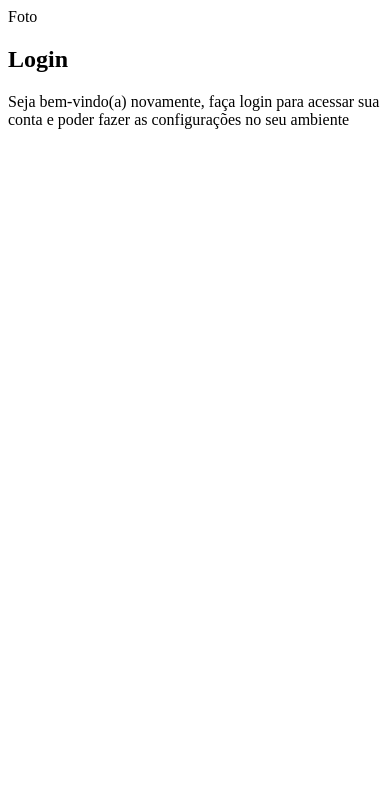
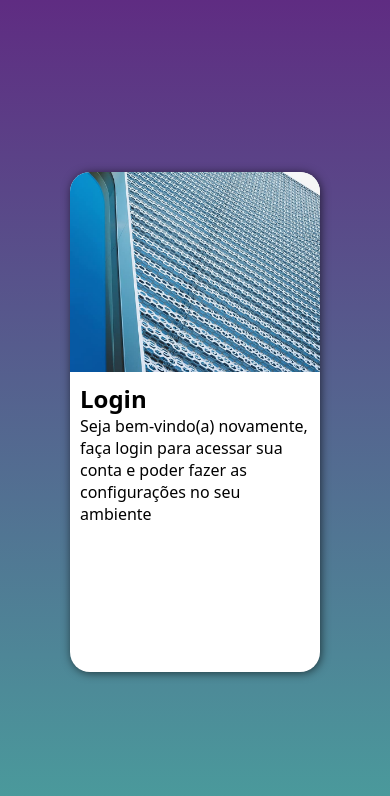
Before and after one commit to JoaoLVinente/Projeto-login, a plain HTML site: page index.html in a window 390 px wide. Drawn offline with Linux system fonts and the light colour scheme.

Commit message:
Fiz a versão mobile first

```diff
--- a/estilos/style.css
+++ b/estilos/style.css
@@ -1 +1,52 @@
 @charset "UTF-8";
+
+/*
+    Paleta de cores que serão utilizadas
+    Verde: #49a09d
+    Lilás: #5f2c82
+*/
+
+* {
+    margin: 0px;
+    padding: 0px;
+}
+
+html, body {
+    background-image: linear-gradient(to bottom, #5f2c82, #49a09d);
+    font-family: system-ui, -apple-system, BlinkMacSystemFont, 'Segoe UI', Roboto, Oxygen, Ubuntu, Cantarell, 'Open Sans', 'Helvetica Neue', sans-serif;
+}
+
+main {
+    height: 100vh;
+    width: 100vw;
+    position: relative;
+}
+
+section#login {
+    background-color: white;
+    height: 500px;
+    width: 250px;
+    border-radius: 20px;
+    position: absolute;
+    box-sizing: border-box;
+
+    top: 50%;
+    left: 50%;
+    transform: translate(-50%, -50%);
+    overflow: hidden;
+    box-shadow: 1px 1px 10px rgba(0, 0, 0, 0.608);
+}
+
+div#imagem {
+    background-image: url(../imagens/metal.jpg);
+    height: 200px;
+    background-position: left bottom;
+    background-repeat: no-repeat;
+    background-size: cover;
+    display: block;
+}
+
+div#formulario {
+    padding: 10px;
+    display: block;
+}
--- a/index.html
+++ b/index.html
@@ -10,7 +10,6 @@
     <main>
         <section id="login">
             <div id="imagem">
-                Foto
             </div>
             <div id="formulario">
                 <h1>Login</h1>
```
